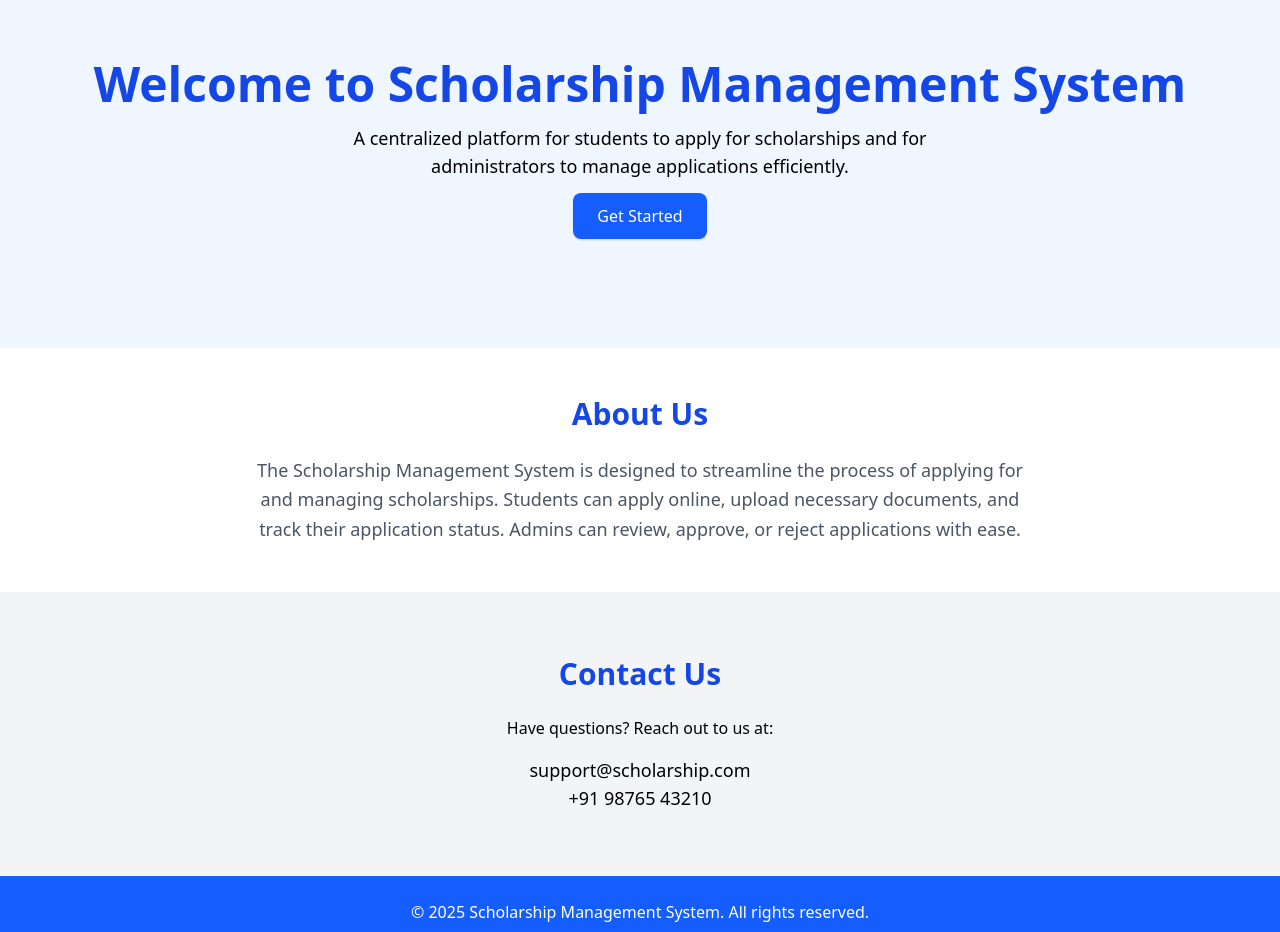
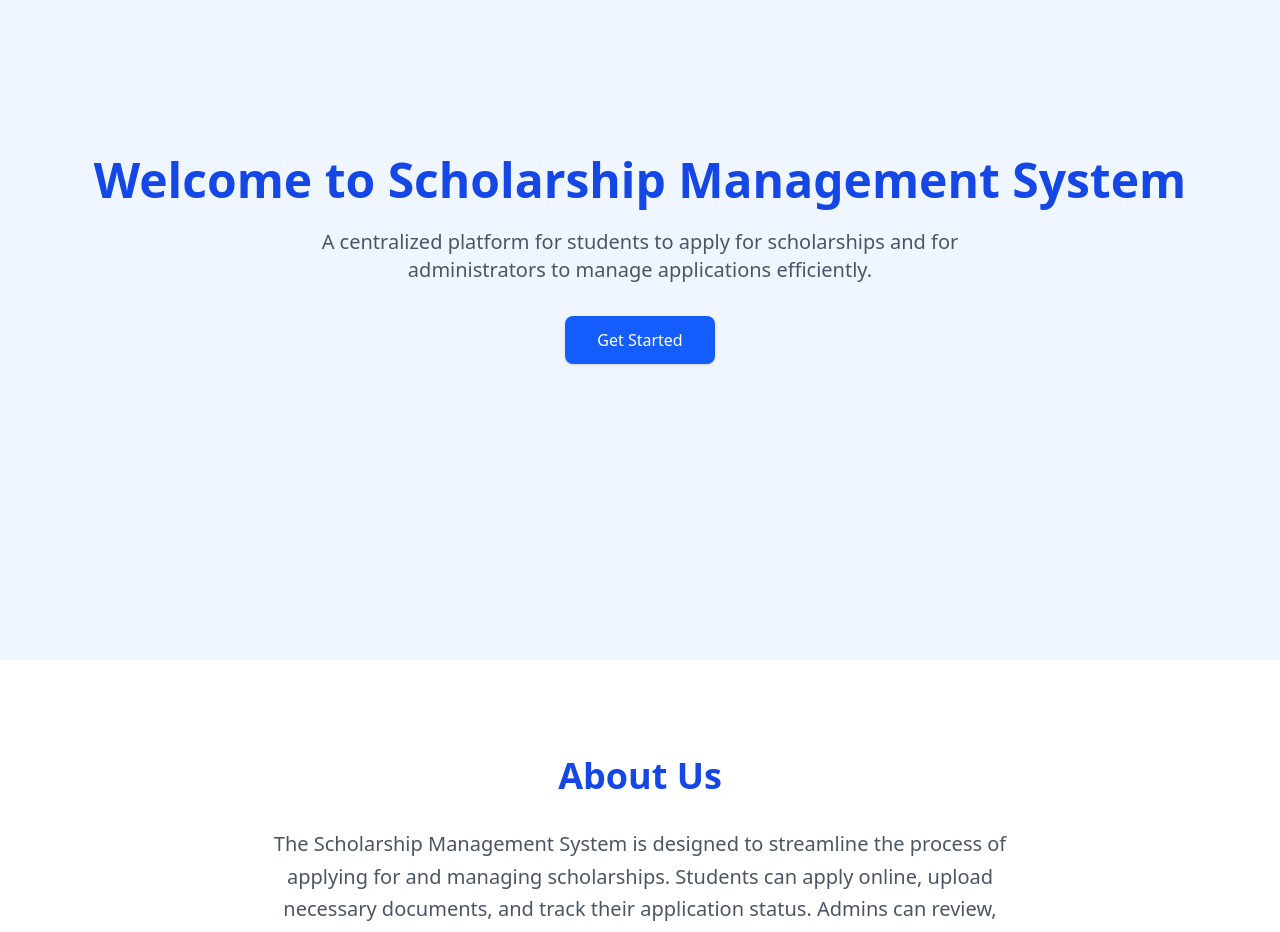
Before and after one commit to payal-meena/Scholarship-management-system, a React (Vite) app in the folder client/: page / in a window 1280 px wide. Shown: the part 140-1072 px from the top of the page. Built offline with nearby package versions, Linux system fonts and the light colour scheme.

Commit message:
Update Home

```diff
--- a/client/src/pages/Home.jsx
+++ b/client/src/pages/Home.jsx
@@ -1,21 +1,37 @@
-import React from 'react'
-import Navbar from '../components/Navbar'
+import Navbar from "../components/Navbar";
 
-const Home = () => {
+function Home() {
   return (
-    <div>
+    <div className="scroll-smooth">
       <Navbar />
 
-        <section id='home' className='bg-blue-50 text-center py-30 '>
-            <h1 className='text-4xl md:text-5xl font-bold text-blue-700 mb-4 pt-20'> Welcome to Scholarship Management System</h1>
-            <p className='text-lg tex-gray-600 mb-6 max-w-2xl mx-auto'> A centralized platform for students to apply for scholarships and for
-          administrators to manage applications efficiently.</p>
-        <a href="/login-page" className='bg-blue-600 text-white px-6 py-3 rounded-lg shadow hover:bg-blue-700 transition'>Get Started</a>
+      <section
+        id="home"
+        className="bg-blue-50 text-center flex flex-col justify-center items-center min-h-screen py-24 px-4"
+      >
+        <h1 className="text-4xl md:text-5xl font-bold text-blue-700 mb-6">
+          Welcome to Scholarship Management System
+        </h1>
+        <p className="text-lg md:text-xl text-gray-600 mb-8 max-w-2xl">
+          A centralized platform for students to apply for scholarships and for
+          administrators to manage applications efficiently.
+        </p>
+        <a
+          href="/login-options"
+          className="bg-blue-600 text-white px-8 py-3 rounded-lg shadow hover:bg-blue-700 transition"
+        >
+          Get Started
+        </a>
       </section>
 
-        <section id='about' className='py-12 bg-white text-center '>
-            <h2 className='text-3xl font-semibold text-blue-700 mb-6'>About Us</h2>
-            <p className='max-w-3xl mx-auto text-gray-600 text-lg leading-relaxed'>
+      <section
+        id="about"
+        className="py-24 bg-white text-center px-4"
+      >
+        <h2 className="text-3xl md:text-4xl font-semibold text-blue-700 mb-8">
+          About Us
+        </h2>
+        <p className="max-w-3xl mx-auto text-gray-600 text-lg md:text-xl leading-relaxed">
           The Scholarship Management System is designed to streamline the process
           of applying for and managing scholarships. Students can apply online,
           upload necessary documents, and track their application status. Admins
@@ -23,18 +39,25 @@ const Home = () => {
         </p>
       </section>
 
-        <section id='contact' className='py-16 bg-gray-100 text-center '>
-            <h2 className='text-3xl font-semibold text-blue-700 mb-6'>Contact Us</h2>
-            <p className='text-gray=600 mb-4'>Have questions? Reach out to us at:</p>
-            <p className='font-medium text-lg'>support@scholarship.com</p>
-            <p className='font-medium text-lg'>+91 98765 43210</p>
+      <section
+        id="contact"
+        className="py-24 bg-gray-100 text-center px-4"
+      >
+        <h2 className="text-3xl md:text-4xl font-semibold text-blue-700 mb-8">
+          Contact Us
+        </h2>
+        <p className="text-gray-600 mb-4 text-lg md:text-xl">
+          Have questions? Reach out to us at:
+        </p>
+        <p className="font-medium text-lg md:text-xl mb-2">📧 support@scholarship.com</p>
+        <p className="font-medium text-lg md:text-xl">📞 +91 98765 43210</p>
       </section>
 
-        <footer className='bg-blue-600 text-white py-6 text-center'>
+      <footer className="bg-blue-600 text-white py-6 text-center">
         <p>© {new Date().getFullYear()} Scholarship Management System. All rights reserved.</p>
       </footer>
     </div>
-  )
+  );
 }
 
-export default Home
+export default Home;
```
Lines whose indentation alone changed are shown as unchanged.
